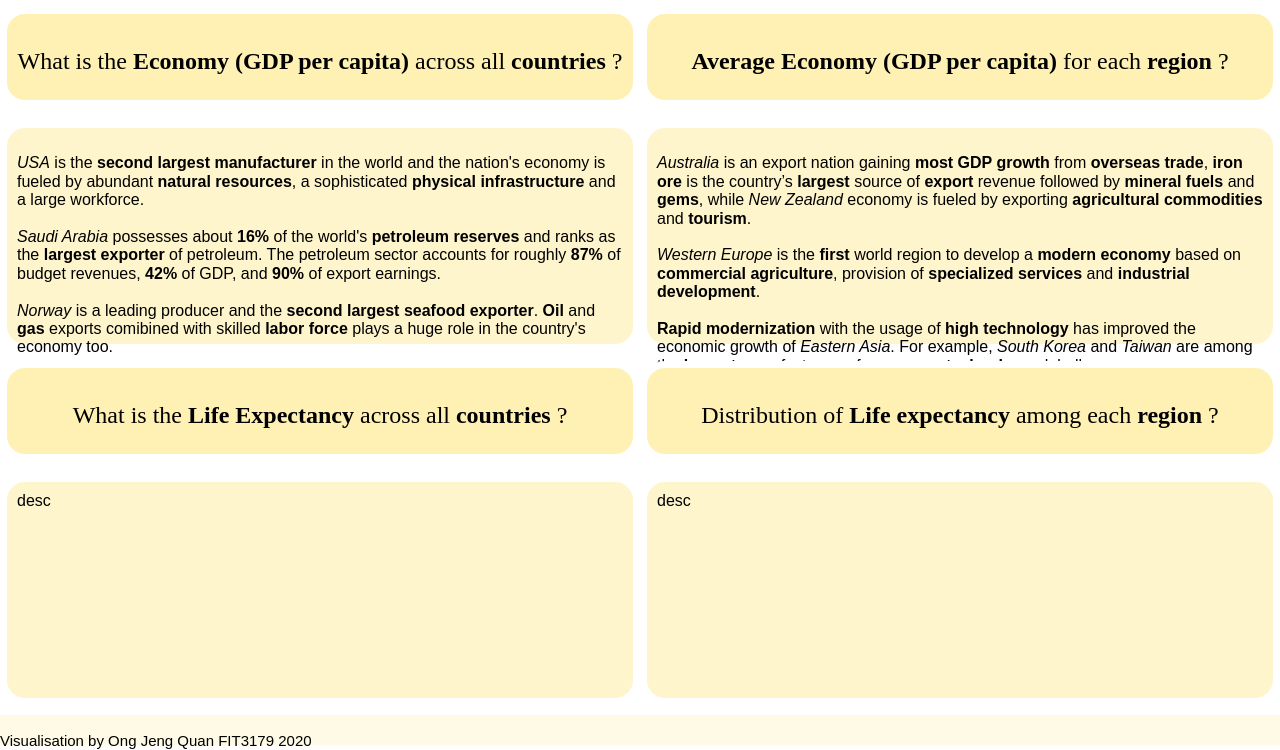
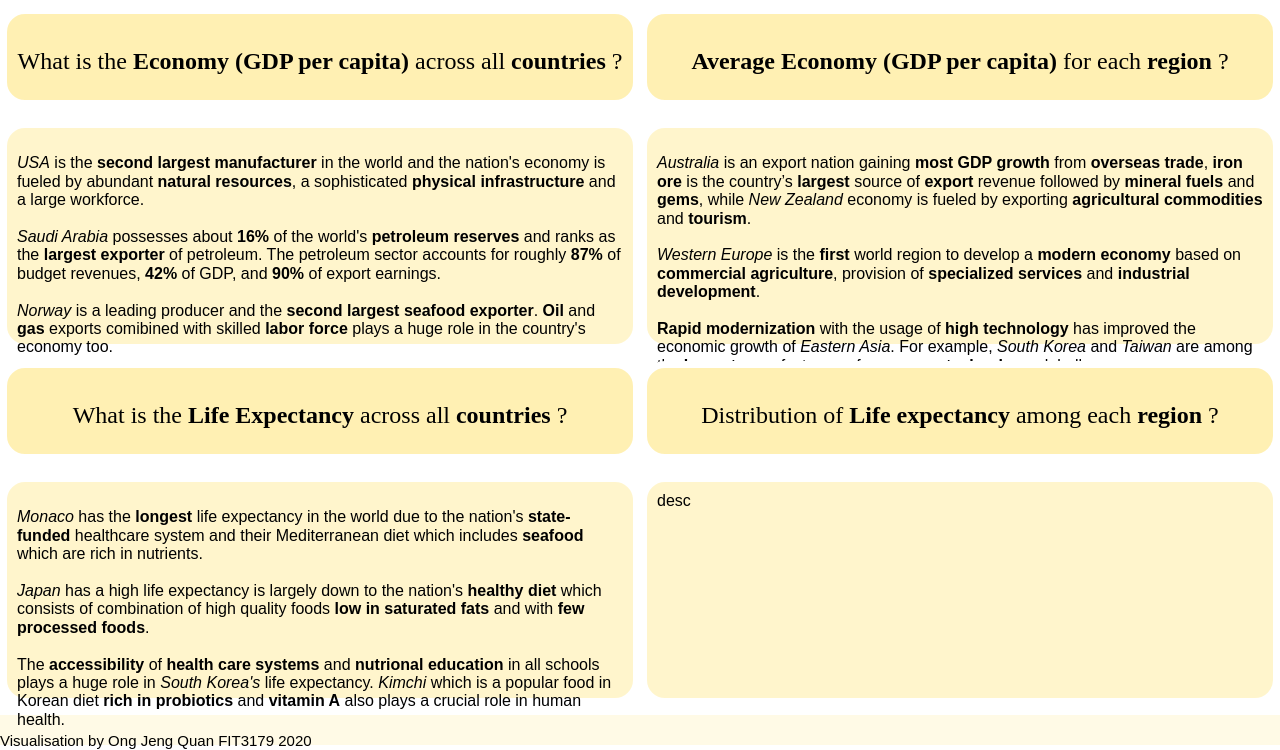
Before and after one commit to jengquan/FIT3179, a plain HTML site: page draft4.html in a window 1280 px wide. Shown: the part 2044-2794 px from the top of the page. Drawn offline with nearby package versions, Linux system fonts and the light colour scheme; a script that the page names is missing.

Commit message:
Update draft4.html

```diff
--- a/draft4.html
+++ b/draft4.html
@@ -388,7 +388,14 @@ font-family: Arial, Helvetica, sans-serif;
 
 <section>
 <div class="row" >
-  <div class="column" style="background-color:#fff5cc; height: 230px; padding: 10px;  text-align: left;  margin-bottom: 10px;"> desc </div>
+  <div class="column" style="background-color:#fff5cc; height: 230px; padding: 10px;  text-align: left;  margin-bottom: 10px;">
+  <p><i>Monaco</i> has the <b>longest</b> life expectancy in the world due to the nation's <b>state-funded</b> healthcare system and their Mediterranean diet which includes <b>seafood</b> which are rich in nutrients.
+    <br><br><i>Japan</i> has a high life expectancy is largely down to the nation's <b>healthy diet</b> which consists of combination of high quality foods <b>low in saturated fats</b> and with <b>few processed foods</b>.
+    <br><br>The <b>accessibility</b> of <b>health care systems</b> and <b>nutrional education</b> in all schools plays a huge role in <i>South Korea's</i> life expectancy. <i>Kimchi</i> which is a popular food in Korean diet <b>rich in probiotics</b>
+    and <b>vitamin A</b> also plays a crucial role in human health.</p>
+
+
+  </div>
   <div class="column" style="background-color:#fff5cc; height: 230px; padding: 10px;  text-align: left;   margin-bottom: 10px;"> desc </div>
 </div>
 </section>
```
